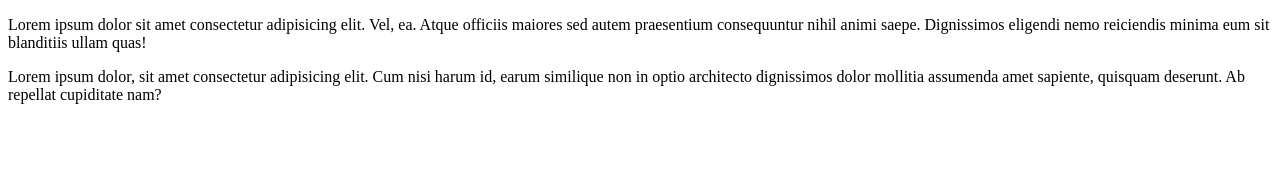
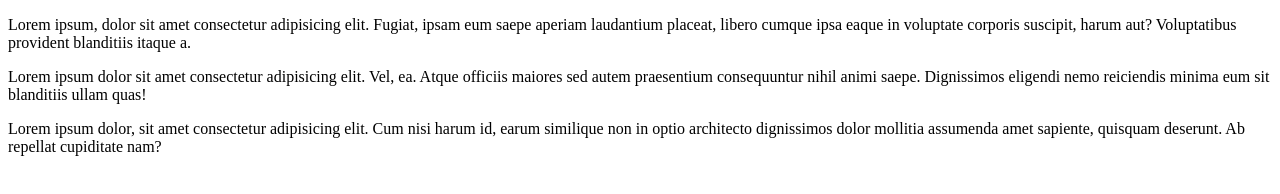
Before and after one commit to upskillbootcamps00123/git4projcts, a plain HTML site: page index.html in a window 1280 px wide. Drawn offline with Linux system fonts and the light colour scheme.

Commit message:
dlkfjdlfjdkfld

```diff
--- a/index.html
+++ b/index.html
@@ -6,6 +6,12 @@
     <title>Document</title>
   </head>
   <body>
+    <p>
+      Lorem ipsum, dolor sit amet consectetur adipisicing elit. Fugiat, ipsam
+      eum saepe aperiam laudantium placeat, libero cumque ipsa eaque in
+      voluptate corporis suscipit, harum aut? Voluptatibus provident blanditiis
+      itaque a.
+    </p>
     <p>
       Lorem ipsum dolor sit amet consectetur adipisicing elit. Vel, ea. Atque
       officiis maiores sed autem praesentium consequuntur nihil animi saepe.
```
